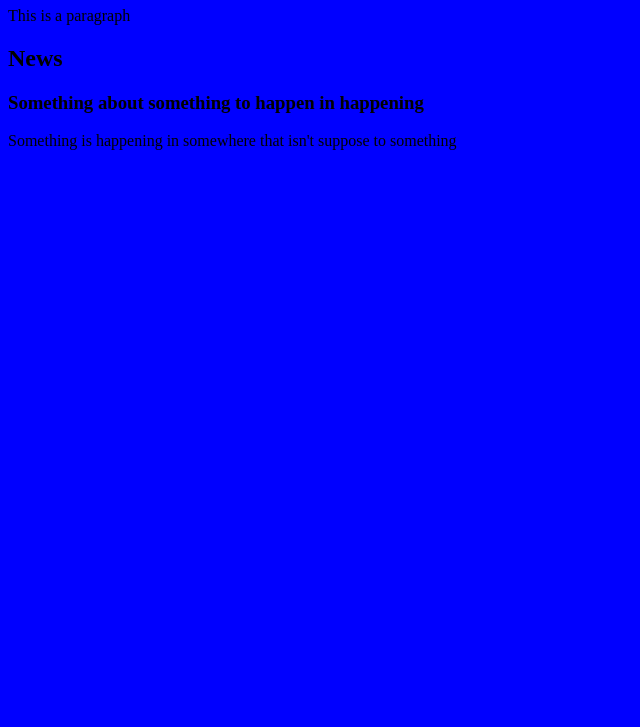
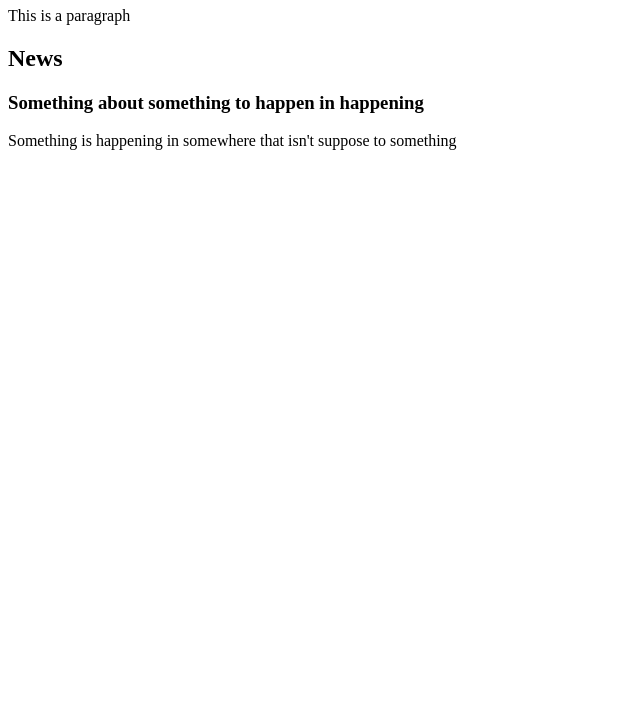
Before and after one commit to RawrNMoar/Sample-Code, a plain HTML site: page index.html in a window 1280 px wide. Shown: the part 73-800 px from the top of the page, without its empty margins (0-640 px from the left). Drawn offline with Linux system fonts and the light colour scheme.

Commit message:
No colors

```diff
--- a/assets/main.css
+++ /dev/null
@@ -1,3 +0,0 @@
-body{
-    background-color:blue;
-}
--- a/index.html
+++ b/index.html
@@ -4,7 +4,6 @@
     <meta charset="UTF-8">
     <meta name="viewport" content="width=device-width, initial-scale=1.0">
     <title>Document</title>
-    <link rel="stylesheet" href="assets/main.css">
 </head>
 <body>
     <h1>For git testing</h1>
```
